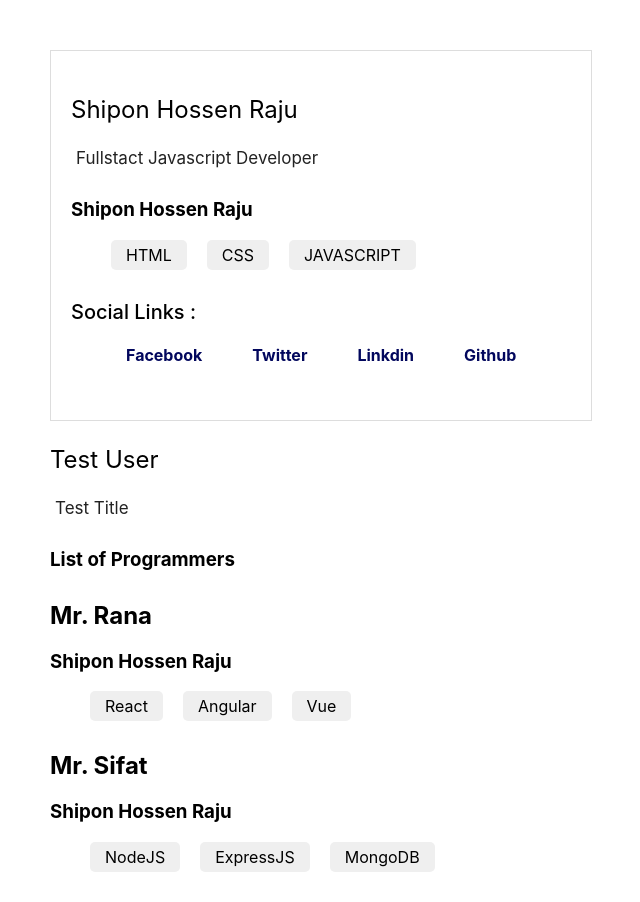
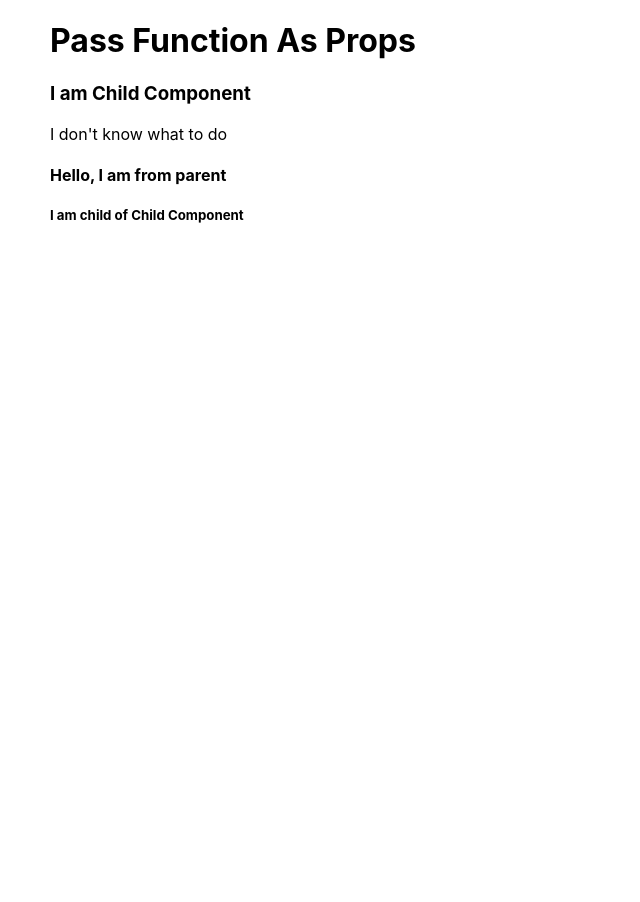
Before and after one commit to ProgrammerShipon/Learning-React, a React (Create React App) app: page / in a window 1280 px wide. Shown: the whole page, without its empty margins (340-980 px from the left). After the commit the page ends 800 px from the top, so only its background shows below. Built offline with nearby package versions, Linux system fonts and the light colour scheme.

Commit message:
Pass Function As Props , Children Props

```diff
--- /dev/null
+++ b/src/components/Children-Props.jsx
@@ -0,0 +1,39 @@
+import React, { Component } from "react";
+
+class Child extends Component {
+  render() {
+    this.props.func(this);
+    return <h1> I am Child </h1>;
+  }
+}
+
+const ChildComponent = (props) => (
+  <div>
+    <h3> I am Child Component </h3>
+    <p> I don't know what to do </p>
+    {props.children}
+  </div>
+);
+
+class App extends Component {
+  getContext(context) {
+    console.log(context);
+  }
+
+  render() {
+    // this.getContext(this);
+    return (
+      <div className="App">
+        <h1> Pass Function As Props </h1>
+        {/* <Child func={this.getContext} /> */}
+
+        <ChildComponent>
+          <h4> Hello, I am from parent </h4>
+          <h5> I am child of Child Component </h5>
+        </ChildComponent>
+      </div>
+    );
+  }
+}
+
+export default App;
--- a/src/components/app.jsx
+++ b/src/components/app.jsx
@@ -1,29 +1,25 @@
 import React, { Component } from "react";
 
-import Profile from "./profile";
-// import Skills from "./profile/Skills";
+class Child extends Component {
 
-// import MyProps from "./props";
-import Bio from "./profile/Bio";
-import Skills from "./profile/Skills";
+  render() {
+    this.props.func(this);
+    return <h1> I am Child </h1>
+  }
+}
 
 class App extends Component {
+
+  getContext(context) {
+    console.log(context);
+  }
+
   render() {
+    this.getContext(this);
     return (
       <div className="App">
-        <Profile />
-        <Bio name="Test User" title="Test Title" />
-        <div style={{ marginTop: "30", marginBottom: "30px" }}>
-          <h3 style={{ marginBottom: "20px" }}>List of Programmers</h3>
-        </div>
-        <h2> Mr. Rana </h2>
-        <Skills skillA="React" skillB="Angular" skillC="Vue" />
-        <h2> Mr. Sifat </h2>
-        <Skills skillA="NodeJS" skillB="ExpressJS" skillC="MongoDB" />
-
-        {/* <MyProps name="Shipon Hossen Raju" />
-        <MyProps name="Arman Ali" />
-        <MyProps name=" Saiful Islam" /> */}
+        <h1> Pass Function As Props </h1>
+        <Child func={this.getContext} />
       </div>
     );
   }
--- a/src/index.js
+++ b/src/index.js
@@ -2,12 +2,14 @@ import React from "react";
 import ReactDOM from "react-dom/client";
 import "./index.css";
 import App from "./components/app";
+import Children_Props from "./components/Children-Props"
 import reportWebVitals from "./reportWebVitals";
 
 const root = ReactDOM.createRoot(document.getElementById("root"));
 root.render(
   <React.StrictMode>
-    <App />
+    {/* <App /> */}
+    <Children_Props />
   </React.StrictMode>
 );
 
```
